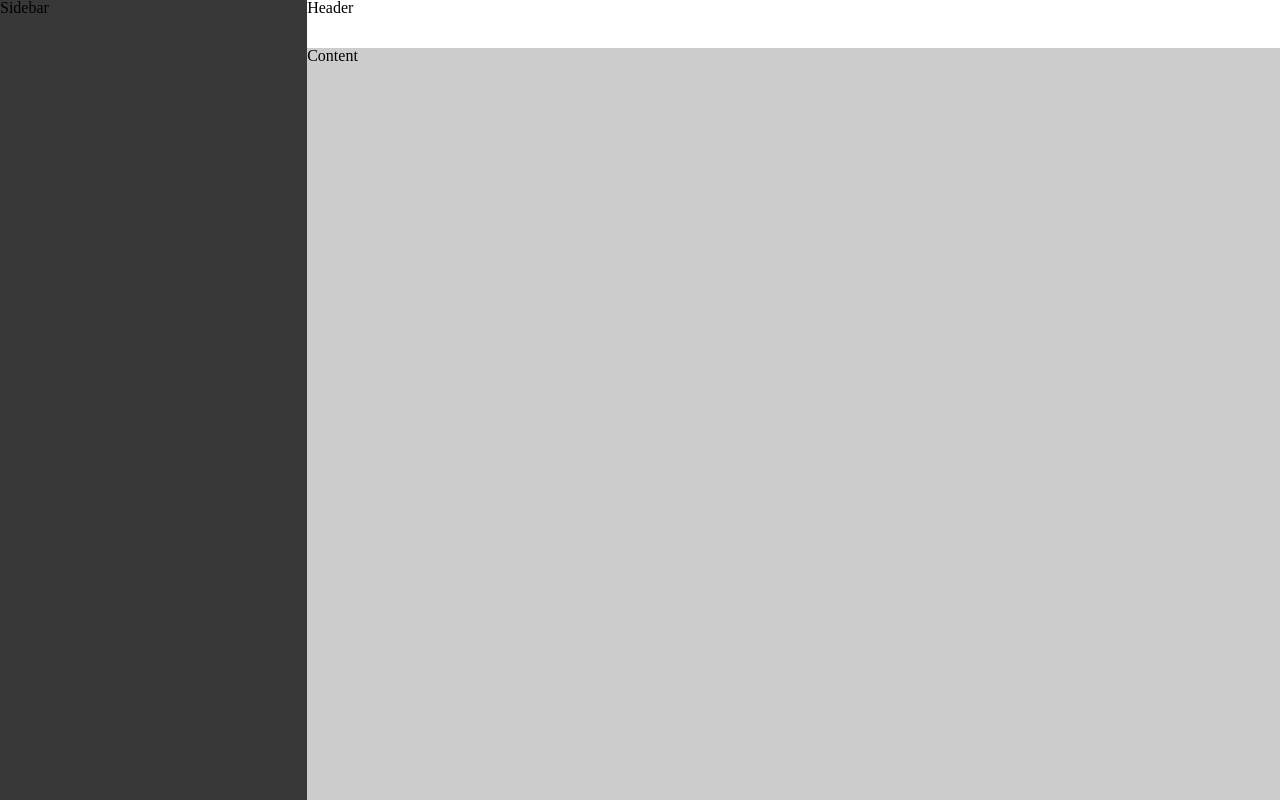
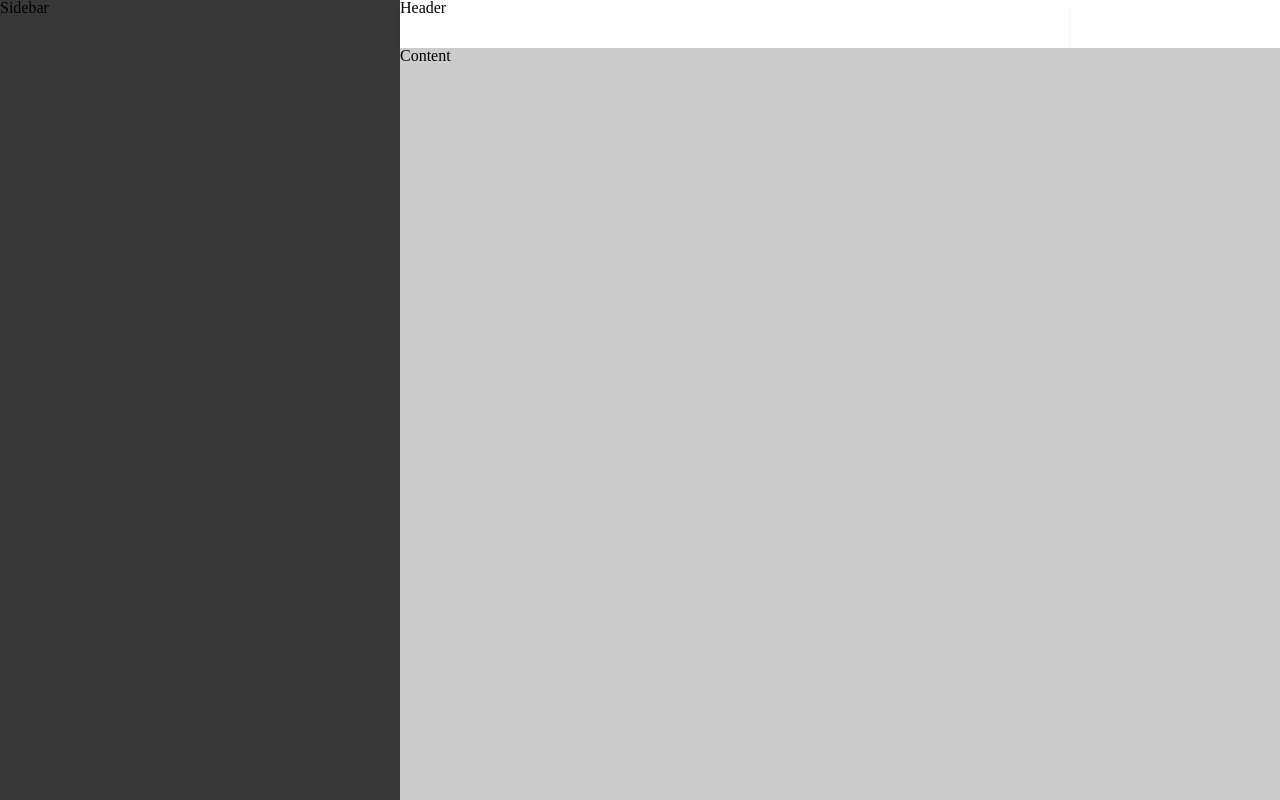
Before and after one commit to zaaalex/dev.bx, a PHP site: page /index.html in a window 1280 px wide. Run offline with PHP 8.4, Linux system fonts and the light colour scheme.

Commit message:
Ипользование position: absolute для всех контейнеров - плохая практика

```diff
--- a/code/style.css
+++ b/code/style.css
@@ -4,11 +4,9 @@
 }
 
 .sidebar{
-	display: flex;
-
-	position: absolute;
-	width: 24%;
-	height: 100%;
+	display: block;
+	width: 400px;
+	height: 100vh;
 	left: 0px;
 	top: 0px;
 
@@ -18,12 +16,13 @@
 .wrapper{
 	display: flex;
 	flex-direction: column;
+	flex:1;
 }
 
 
 
 .header{
-	position: absolute;
+	display: block;
 	width: 76%;
 	height: 6%;
 	left: 24%;
@@ -34,11 +33,8 @@
 }
 
 .content {
-	position: absolute;
-	width: 76%;
-	height: 94%;
-	left: 24%;
-	top: 6%;
+	display: flex;
+	flex: 1;
 
 	background: #CCCCCC;
 }
```
